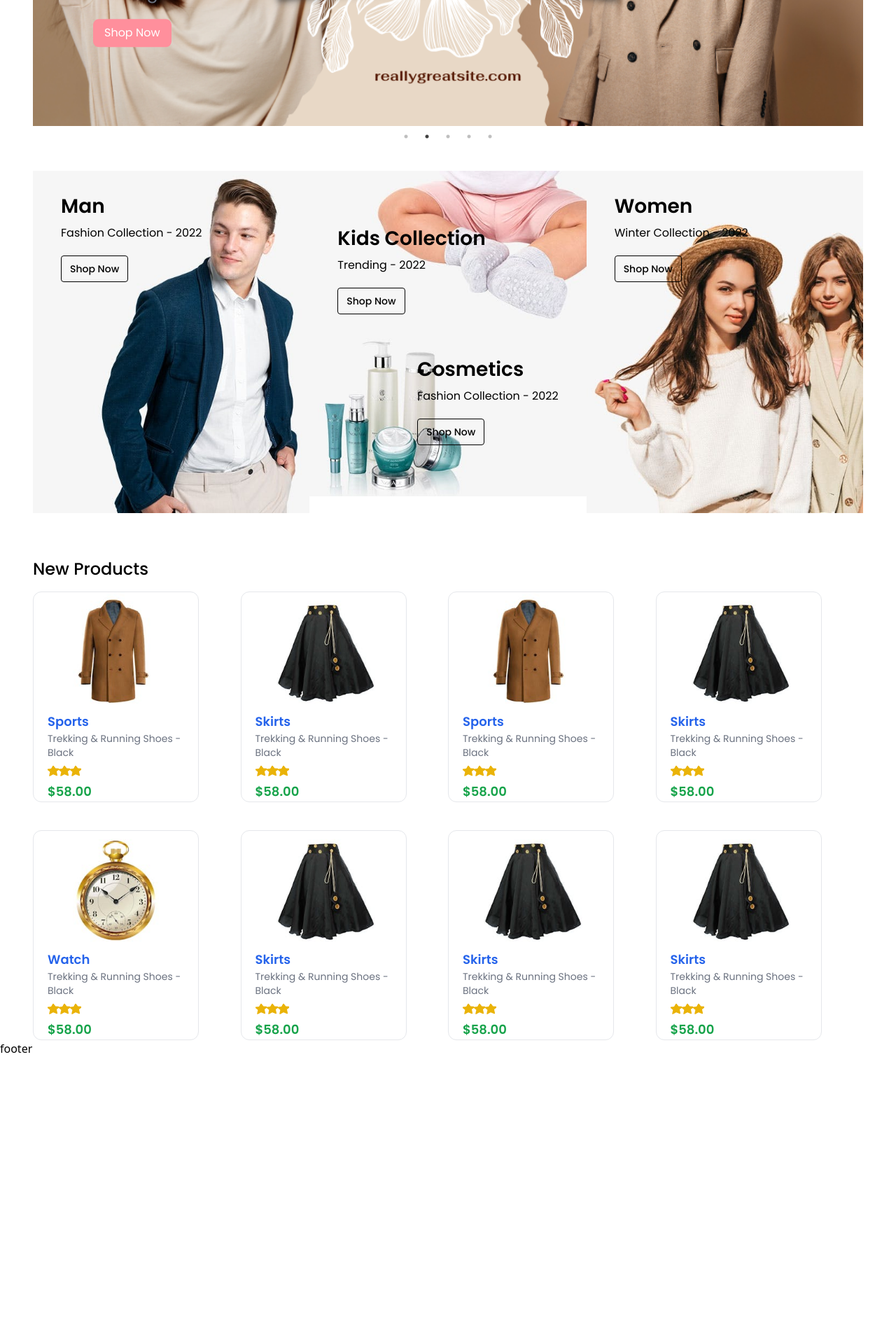
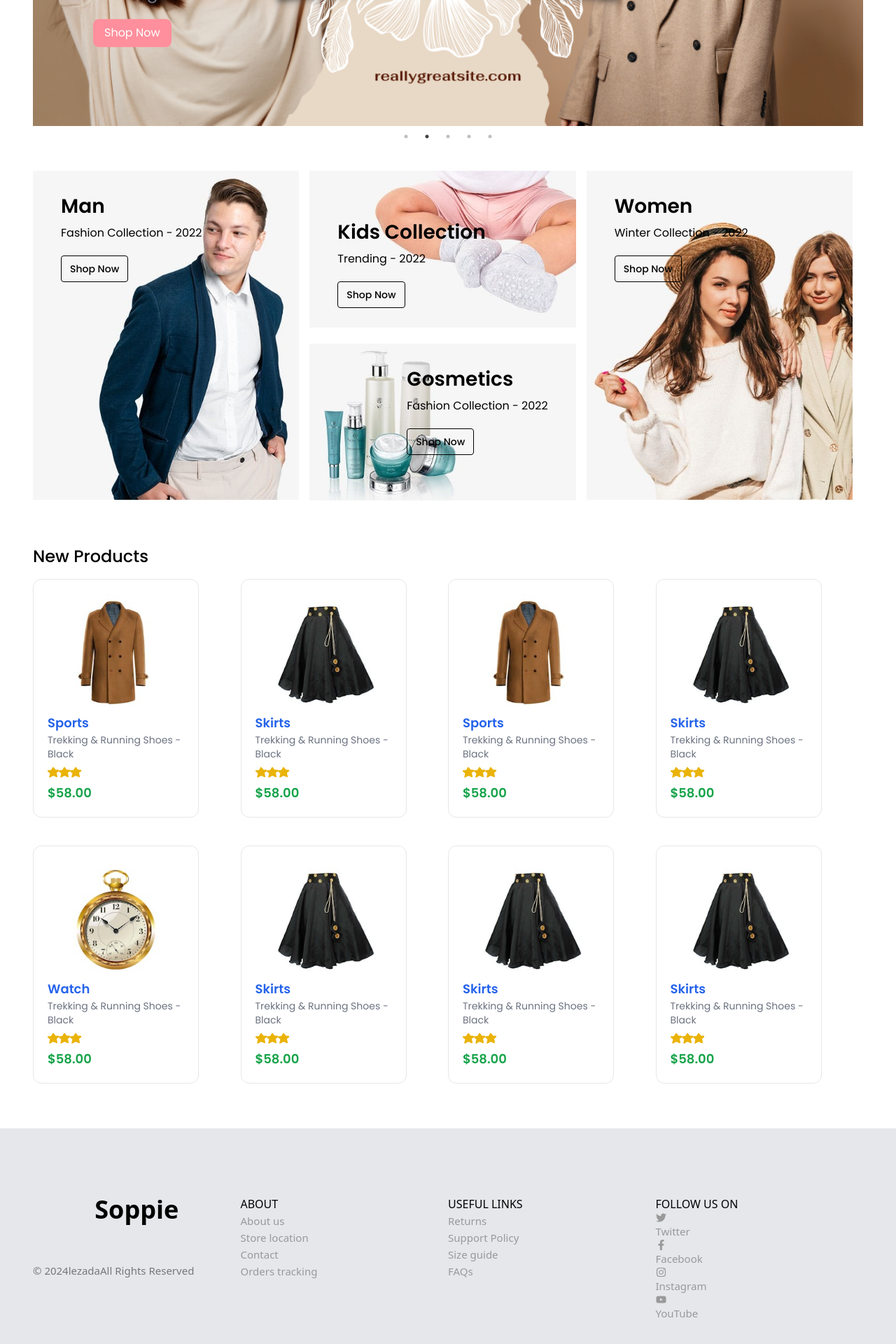
Before and after one commit to rajeevjha0/soppie, a Next.js app: page / in a window 1280 px wide. Shown: the part 600-2520 px from the top of the page at 70% size. Before the commit the page ends 2110 px from the top, so only its background shows below. Built offline with nearby package versions, Linux system fonts and the light colour scheme.

Commit message:
f;lkvbh m

```diff
--- /dev/null
+++ b/src/components/Footer.jsx
@@ -0,0 +1,123 @@
+import Image from "next/image"
+import Link from 'next/link'
+
+
+export default function Footer (){
+    return(
+        <footer className="pt-24 pb-12 bg-gray-200">
+        <div className="wide container mx-auto">
+          <div className="flex flex-wrap">
+            <div className="footer-single-widget mb-12 col flex-1">
+              <div className="logo mb-9">
+              <div className="font-bold text-4xl text-center pb-4 sm:pd-0 text-blackish">Soppie</div>
+              </div>
+              <div className="footer-single-widget__copyright">
+                © 2024
+                <Link href="https://www.hasthemes.com" legacyBehavior>
+                  <a target="_blank">lezada</a>
+                </Link>
+                <span>All Rights Reserved</span>
+              </div>
+            </div>
+            <div className="footer-single-widget mb-12 col flex-1">
+              <h5 className="footer-single-widget__title">ABOUT</h5>
+              <nav className="footer-single-widget__nav">
+                <ul>
+                  <li>
+                    <Link href="#" legacyBehavior>
+                      <a>About us</a>
+                    </Link>
+                  </li>
+                  <li>
+                    <Link href="#" legacyBehavior>
+                      <a>Store location</a>
+                    </Link>
+                  </li>
+                  <li>
+                    <Link href="#" legacyBehavior>
+                      <a>Contact</a>
+                    </Link>
+                  </li>
+                  <li>
+                    <Link href="#" legacyBehavior>
+                      <a>Orders tracking</a>
+                    </Link>
+                  </li>
+                </ul>
+              </nav>
+            </div>
+            <div className="footer-single-widget mb-12 col flex-1">
+              <h5 className="footer-single-widget__title">USEFUL LINKS</h5>
+              <nav className="footer-single-widget__nav">
+                <ul>
+                  <li>
+                    <Link href="#" legacyBehavior>
+                      <a>Returns</a>
+                    </Link>
+                  </li>
+                  <li>
+                    <Link href="#" legacyBehavior>
+                      <a>Support Policy</a>
+                    </Link>
+                  </li>
+                  <li>
+                    <Link href="#" legacyBehavior>
+                      <a>Size guide</a>
+                    </Link>
+                  </li>
+                  <li>
+                    <Link href="#" legacyBehavior>
+                      <a>FAQs</a>
+                    </Link>
+                  </li>
+                </ul>
+              </nav>
+            </div>
+            <div className="footer-single-widget mb-12 col flex-1">
+              <h5 className="footer-single-widget__title">FOLLOW US ON</h5>
+              <nav className="footer-single-widget__nav footer-single-widget__nav--social">
+                <ul>
+                  <li>
+                    <Link href="https://www.twitter.com" legacyBehavior>
+                      <a>
+                        <svg stroke="currentColor" fill="currentColor" strokeWidth="0" viewBox="0 0 512 512" height="1em" width="1em" xmlns="http://www.w3.org/2000/svg">
+                          <path d="M459.37 151.716c.325 4.548.325 9.097.325 13.645 0 138.72-105.583 298.558-298.558 298.558-59.452 0-114.68-17.219-161.137-47.106 8.447.974 16.568 1.299 25.34 1.299 49.055 0 94.213-16.568 130.274-44.832-46.132-.975-84.792-31.188-98.112-72.772 6.498.974 12.995 1.624 19.818 1.624 9.421 0 18.843-1.3 27.614-3.573-48.081-9.747-84.143-51.98-84.143-102.985v-1.299c13.969 7.797 30.214 12.67 47.431 13.319-28.264-18.843-46.781-51.005-46.781-87.391 0-19.492 5.197-37.36 14.294-52.954 51.655 63.675 129.3 105.258 216.365 109.807-1.624-7.797-2.599-15.918-2.599-24.04 0-57.828 46.782-104.934 104.934-104.934 30.213 0 57.502 12.67 76.67 33.137 23.715-4.548 46.456-13.32 66.599-25.34-7.798 24.366-24.366 44.833-46.132 57.827 21.117-2.273 41.584-8.122 60.426-16.243-14.292 20.791-32.161 39.308-52.628 54.253z"></path>
+                        </svg> Twitter
+                      </a>
+                    </Link>
+                  </li>
+                  <li>
+                    <Link href="https://www.facebook.com" legacyBehavior>
+                      <a>
+                        <svg stroke="currentColor" fill="currentColor" strokeWidth="0" viewBox="0 0 320 512" height="1em" width="1em" xmlns="http://www.w3.org/2000/svg">
+                          <path d="M279.14 288l14.22-92.66h-88.91v-60.13c0-25.35 12.42-50.06 52.24-50.06h40.42V6.26S260.43 0 225.36 0c-73.22 0-121.08 44.38-121.08 124.72v70.62H22.89V288h81.39v224h100.17V288z"></path>
+                        </svg> Facebook
+                      </a>
+                    </Link>
+                  </li>
+                  <li>
+                    <Link href="https://www.instagram.com" legacyBehavior>
+                      <a>
+                        <svg stroke="currentColor" fill="currentColor" strokeWidth="0" viewBox="0 0 448 512" height="1em" width="1em" xmlns="http://www.w3.org/2000/svg">
+                          <path d="M224.1 141c-63.6 0-114.9 51.3-114.9 114.9s51.3 114.9 114.9 114.9S339 319.5 339 255.9 287.7 141 224.1 141zm0 189.6c-41.1 0-74.7-33.5-74.7-74.7s33.5-74.7 74.7-74.7 74.7 33.5 74.7 74.7-33.6 74.7-74.7 74.7zm146.4-194.3c0 14.9-12 26.8-26.8 26.8-14.9 0-26.8-12-26.8-26.8s12-26.8 26.8-26.8 26.8 12 26.8 26.8zm76.1 27.2c-1.7-35.9-9.9-67.7-36.2-93.9-26.2-26.2-58-34.4-93.9-36.2-37-2.1-147.9-2.1-184.9 0-35.8 1.7-67.6 9.9-93.9 36.1s-34.4 58-36.2 93.9c-2.1 37-2.1 147.9 0 184.9 1.7 35.9 9.9 67.7 36.2 93.9s58 34.4 93.9 36.2c37 2.1 147.9 2.1 184.9 0 35.9-1.7 67.7-9.9 93.9-36.2 26.2-26.2 34.4-58 36.2-93.9 2.1-37 2.1-147.8 0-184.8zM398.8 388c-7.8 19.6-22.9 34.7-42.6 42.6-29.5 11.7-99.5 9-132.1 9s-102.7 2.6-132.1-9c-19.6-7.8-34.7-22.9-42.6-42.6-11.7-29.5-9-99.5-9-132.1s-2.6-102.7 9-132.1c7.8-19.6 22.9-34.7 42.6-42.6 29.5-11.7 99.5-9 132.1-9s102.7-2.6 132.1 9c19.6 7.8 34.7 22.9 42.6 42.6 11.7 29.5 9 99.5 9 132.1s2.7 102.6-9 132.1z"></path>
+                        </svg> Instagram
+                      </a>
+                    </Link>
+                  </li>
+                  <li>
+                    <Link href="https://www.youtube.com" legacyBehavior>
+                      <a>
+                        <svg stroke="currentColor" fill="currentColor" strokeWidth="0" viewBox="0 0 576 512" height="1em" width="1em" xmlns="http://www.w3.org/2000/svg">
+                          <path d="M549.655 124.083c-6.281-23.64-24.764-42.399-48.27-48.701C457.157 64 288 64 288 64S118.843 64 74.614 75.382c-23.475 6.302-41.989 25.061-48.27 48.701C16 168.631 16 256 16 256s0 87.369 10.344 131.917c6.281 23.64 24.764 42.399 48.27 48.701C118.843 448 288 448 288 448s169.157 0 213.386-11.382c23.475-6.302 41.989-25.061 48.27-48.701C560 343.369 560 256 560 256s0-87.369-10.345-131.917zM232 336V176l142.857 80L232 336z"></path>
+                        </svg> YouTube
+                      </a>
+                    </Link>
+                  </li>
+                </ul>
+              </nav>
+            </div>
+          </div>
+        </div>
+      </footer>
+    )
+}
--- a/src/components/Newproducts.jsx
+++ b/src/components/Newproducts.jsx
@@ -63,7 +63,7 @@
     ];
 
     return (
-        <div className="container pt-16">
+        <div className="container py-16">
             <h2 className="font-medium text-2xl pb-4">New Products</h2>
             <div className="grid grid-cols-1 place-items-center sm:place-items-start sm:grid-cols-2 lg:grid-cols-3 xl:grid-cols-4 gap-10 xl:gap-x-0 xl:gap-y-10">
                 {products.map((item, index) => (
--- a/src/components/Product.jsx
+++ b/src/components/Product.jsx
@@ -8,7 +8,7 @@
      <div className="category-banner-area pt-16">
       <div className="container mx-auto">
         <div className="flex flex-wrap">
-          <div className="col-xl-4 col-lg-6 col-md-6 mb-30">
+          <div className="col-xl-4 col-lg-6 col-md-6 mb-30 pr-[15px]">
             <div className="category-banner-single relative">
               <div className="category-banner-img">
                 <Image
@@ -35,10 +35,10 @@
             </div>
           </div>
 
-          <div className="col-xl-4 order-xl-2 mb-30">
+          <div className="col-xl-4 order-xl-2 mb-30 pr-[15px]">
             <div className="flex flex-wrap">
               <div className="col-xl-12 col-lg-6 col-md-6 mb-30">
-                <div className="category-banner-single relative">
+                <div className="category-banner-single relative mb-[23px]">
                   <div className="category-banner-img">
                     <Image
                       alt="banner-img"
@@ -63,7 +63,7 @@
                   </div>
                 </div>
               </div>
-              <div className="col-xl-12 col-lg-6 col-md-6 mb-30">
+              <div className="col-xl-12 col-lg-6 col-md-6">
                 <div className="category-banner-single relative">
                   <div className="category-banner-img">
                     <Image
@@ -92,7 +92,7 @@
             </div>
           </div>
 
-          <div className="col-xl-4 col-lg-6 col-md-6 order-xl-3 mb-30">
+          <div className="col-xl-4 col-lg-6 col-md-6 order-xl-3 mb-30 pr-[15px]">
             <div className="category-banner-single relative">
               <div className="category-banner-img">
                 <Image
--- a/src/components/ProductCard.jsx
+++ b/src/components/ProductCard.jsx
@@ -2,7 +2,7 @@
 import Image from "next/image";
 const ProductCard = ({ img, title, desc, rating, price }) => {
     return (
-        <div className="px-5 border border-gray-200 rounded-xl max-w-[80%] items-center hover:border-[#000]">
+        <div className="px-5 py-5 border border-gray-200 rounded-xl max-w-[80%] items-center hover:border-[#000]">
             <div>
                 <Image className="w-full h-auto" src={img} alt={title} width={200} height={200} />
                 <h3 className="text-lg font-semibold text-blue-600">{title}</h3> {/* Changed text color to blue */}
--- a/src/pages/_document.tsx
+++ b/src/pages/_document.tsx
@@ -5,6 +5,8 @@
 import Headermain from "@/components/Headermain"
 import Navbar from "@/components/Navbar"
 import Link from "next/link";
+import Footer from "@/components/Footer"
+
 export default function Document() {
   return (
     <Html lang="en">
@@ -14,7 +16,7 @@
         <Headermain/>
         <Navbar/>
         <Main />
-      <footer>footer</footer>
+        <Footer/>
         <NextScript />
       </body>
     </Html>
--- a/src/styles/globals.css
+++ b/src/styles/globals.css
@@ -82,4 +82,18 @@
   /* padding: 0 20px; */
   font-weight: 500;
 }
+.footer-single-widget {
+  flex-basis: 17.5%;
 }
+.footer-single-widget__copyright {
+  font-size: 15px;
+  line-height: 2;
+  color: #777;
+}
+.footer-single-widget__nav ul li a {
+  font-size: 15px;
+  line-height: 1.3;
+  position: relative;
+  color: #999;
+}
+}
```
